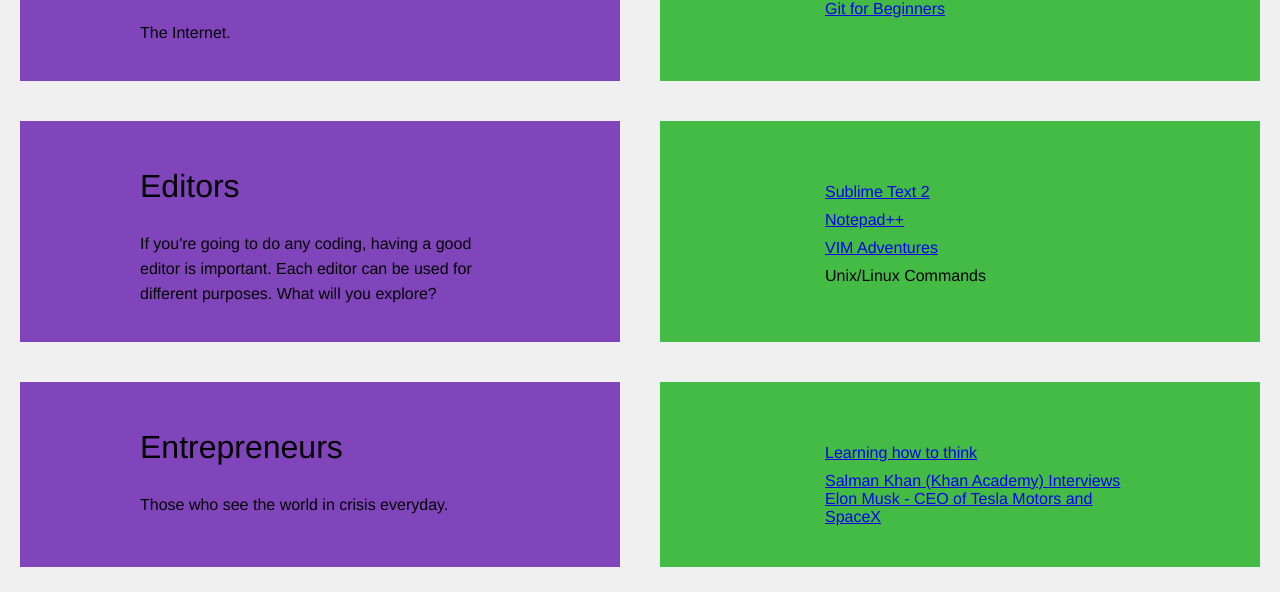
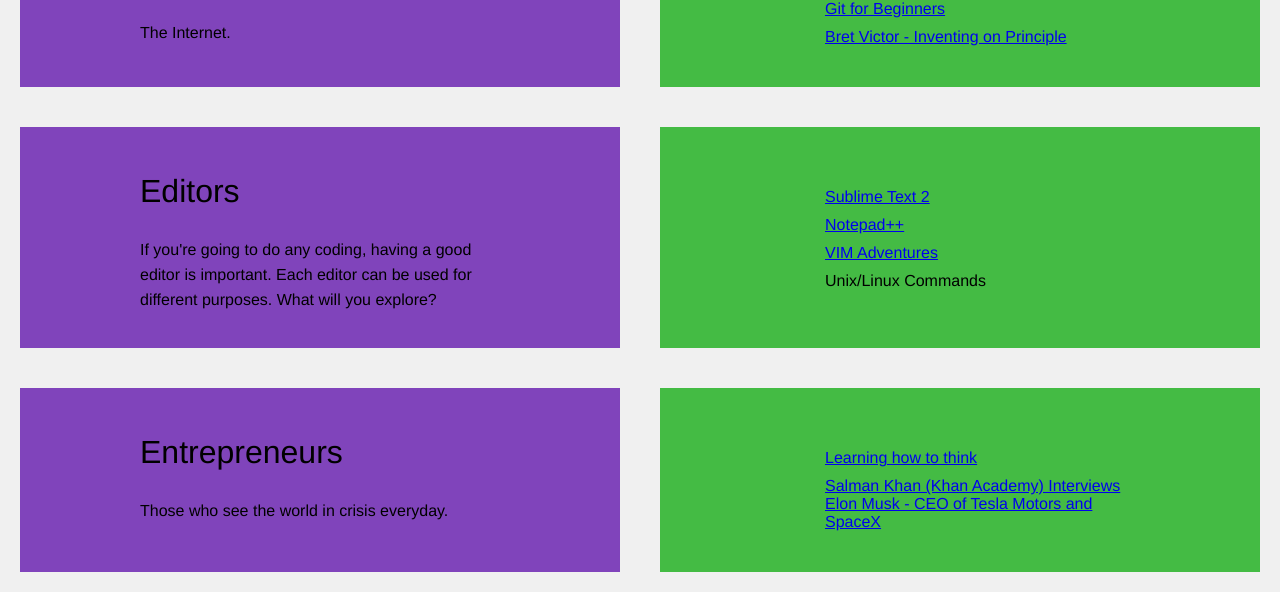
Before and after one commit to schifano/psychic-octo-bear, a plain HTML site: page index.html in a window 1280 px wide. Shown: the part 596-1188 px from the top of the page. Drawn offline with Linux system fonts and the light colour scheme.

Commit message:
Add E link

```diff
--- a/index.html
+++ b/index.html
@@ -55,6 +55,7 @@
 		<ul>
 			<li><a href="http://www.20thingsilearned.com/">20 Things I Learned</a></li>
 			<li><a href="http://stackoverflow.com/questions/315911/git-for-beginners-the-definitive-practical-guide">Git for Beginners</a></li>
+			<li><a href="https://www.youtube.com/watch?v=PUv66718DII">Bret Victor - Inventing on Principle</a></li>
 		</ul>
 		</div>
 	</div>
```
